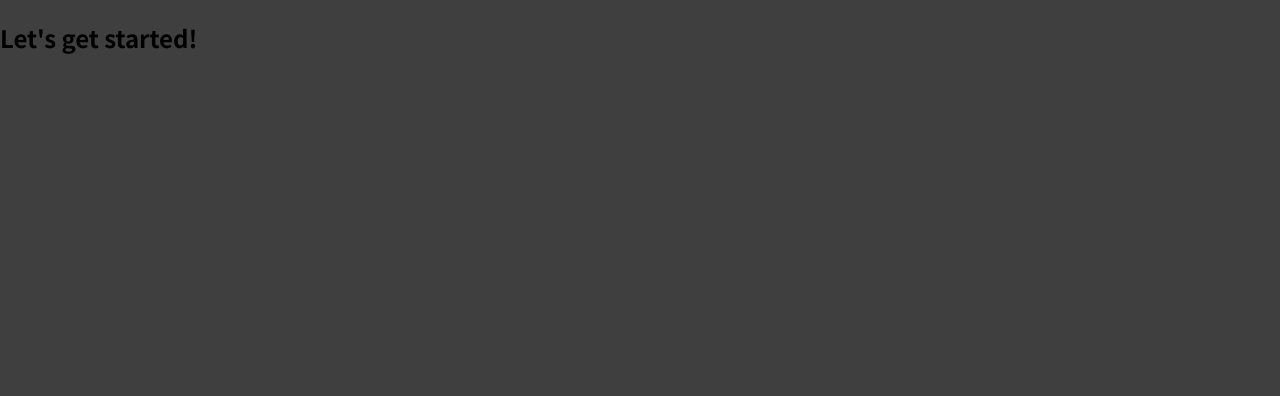
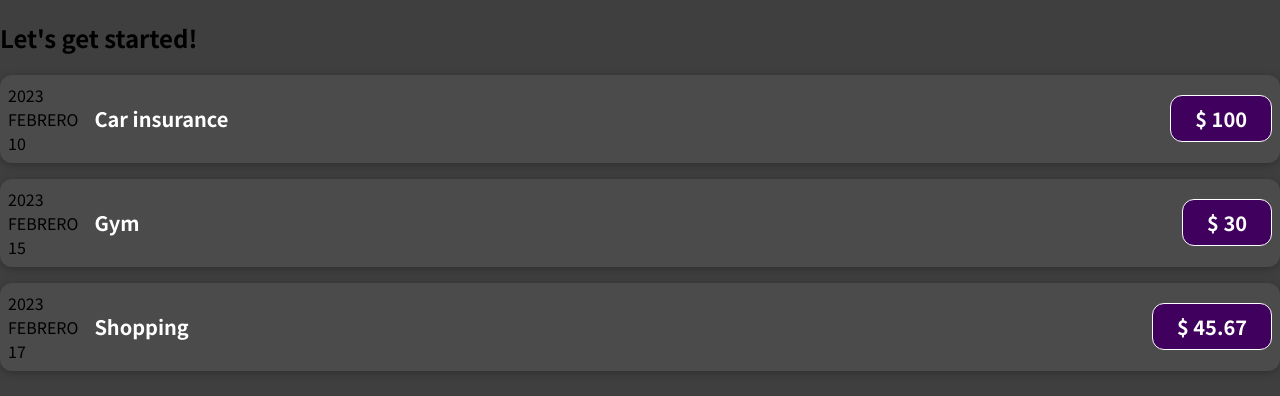
Before and after one commit to sebaestrada/react-the-complete-guide, a JavaScript app: page / in a window 1280 px wide. Shown: the top 396 px of the page. Built offline with nearby package versions, Linux system fonts and the light colour scheme.

Commit message:
add: ExpenseItem & ExpenseDate components

```diff
--- a/src/App.js
+++ b/src/App.js
@@ -1,7 +1,22 @@
+import ExpenseItem from "./components/ExpenseItem";
+
 function App() {
+  const expenses = [
+    { id: 1, title: "Car insurance", amount: 100, date: new Date(2023, 1, 10) },
+    { id: 2, title: "Gym", amount: 30, date: new Date(2023, 1, 15) },
+    { id: 3, title: "Shopping", amount: 45.67, date: new Date(2023, 1, 17) },
+  ];
+
   return (
     <div>
       <h2>Let's get started!</h2>
+      {expenses.map((expense) => (
+        <ExpenseItem
+          title={expense.title}
+          amount={expense.amount}
+          date={expense.date}
+        />
+      ))}
     </div>
   );
 }
--- /dev/null
+++ b/src/components/ExpenseDate.js
@@ -0,0 +1,15 @@
+function ExpenseDate({ date }) {
+  const month = date.toLocaleString("es-CL", { month: "long" }).toUpperCase();
+  const day = date.toLocaleString("es-CL", { day: "2-digit" }).toUpperCase();
+  const year = date.getFullYear();
+
+  return (
+    <div>
+      <div>{year}</div>
+      <div>{month}</div>
+      <div>{day}</div>
+    </div>
+  );
+}
+
+export default ExpenseDate;
--- /dev/null
+++ b/src/components/ExpenseItem.css
@@ -0,0 +1,56 @@
+.expense-item {
+  display: flex;
+  justify-content: space-between;
+  align-items: center;
+  box-shadow: 0 2px 8px rgba(0, 0, 0, 0.25);
+  padding: 0.5rem;
+  margin: 1rem 0;
+  border-radius: 12px;
+  background-color: #4b4b4b;
+}
+
+.expense-item__description {
+  display: flex;
+  flex-direction: column;
+  gap: 1rem;
+  align-items: flex-end;
+  flex-flow: column-reverse;
+  justify-content: flex-start;
+  flex: 1;
+}
+
+.expense-item h2 {
+  color: #3a3a3a;
+  font-size: 1rem;
+  flex: 1;
+  margin: 0 1rem;
+  color: white;
+}
+
+.expense-item__price {
+  font-size: 1rem;
+  font-weight: bold;
+  color: white;
+  background-color: #40005d;
+  border: 1px solid white;
+  padding: 0.5rem;
+  border-radius: 12px;
+}
+
+@media (min-width: 580px) {
+  .expense-item__description {
+    flex-direction: row;
+    align-items: center;
+    justify-content: flex-start;
+    flex: 1;
+  }
+
+  .expense-item__description h2 {
+    font-size: 1.25rem;
+  }
+
+  .expense-item__price {
+    font-size: 1.25rem;
+    padding: 0.5rem 1.5rem;
+  }
+}
--- /dev/null
+++ b/src/components/ExpenseItem.js
@@ -0,0 +1,16 @@
+import "./ExpenseItem.css";
+import ExpenseDate from "./ExpenseDate";
+
+function ExpenseItem({ title, amount, date }) {
+  return (
+    <div className="expense-item">
+      <ExpenseDate date={date} />
+      <div className="expense-item__description">
+        <h2>{title}</h2>
+        <div className="expense-item__price">$ {amount}</div>
+      </div>
+    </div>
+  );
+}
+
+export default ExpenseItem;
```
